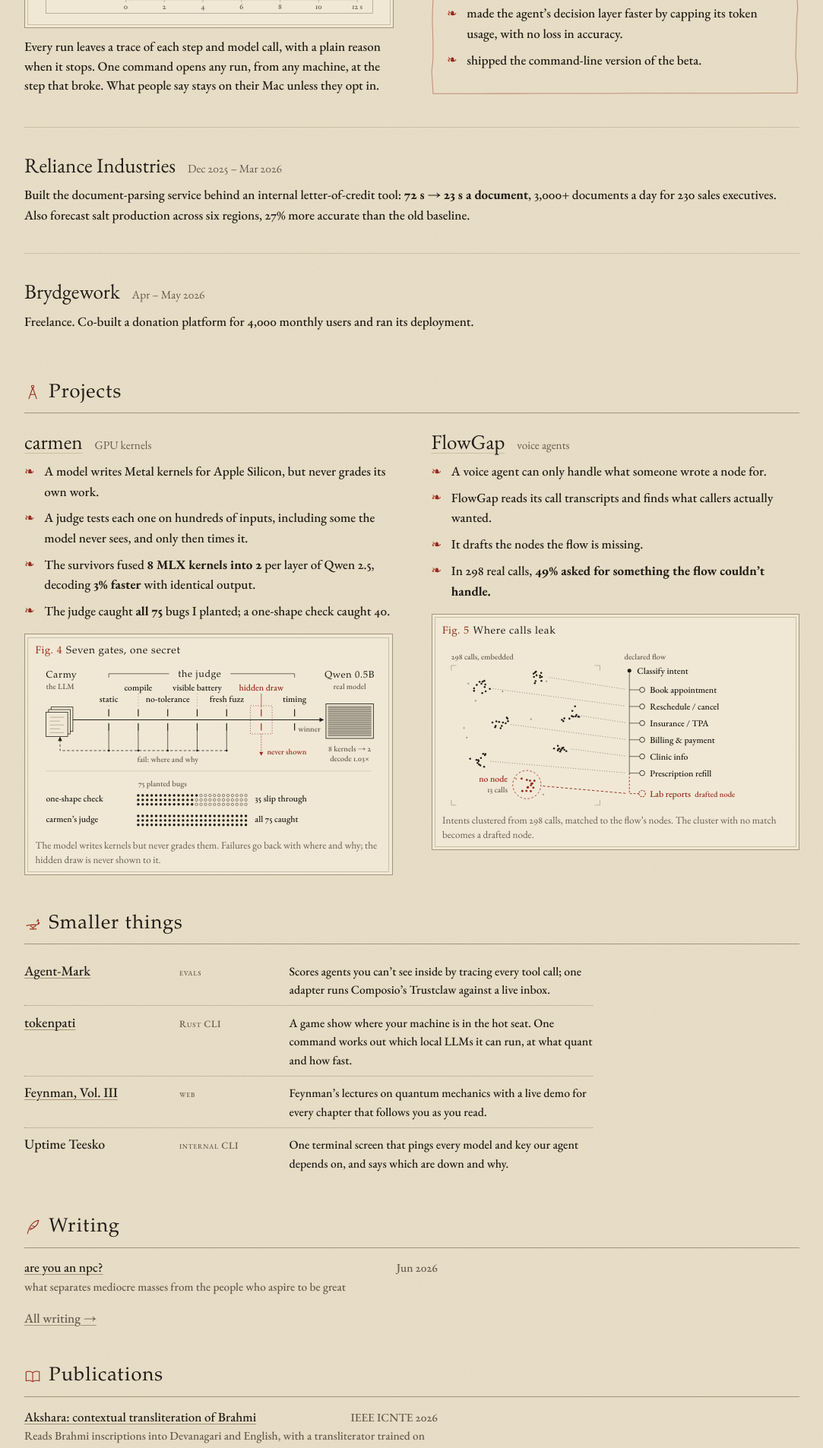
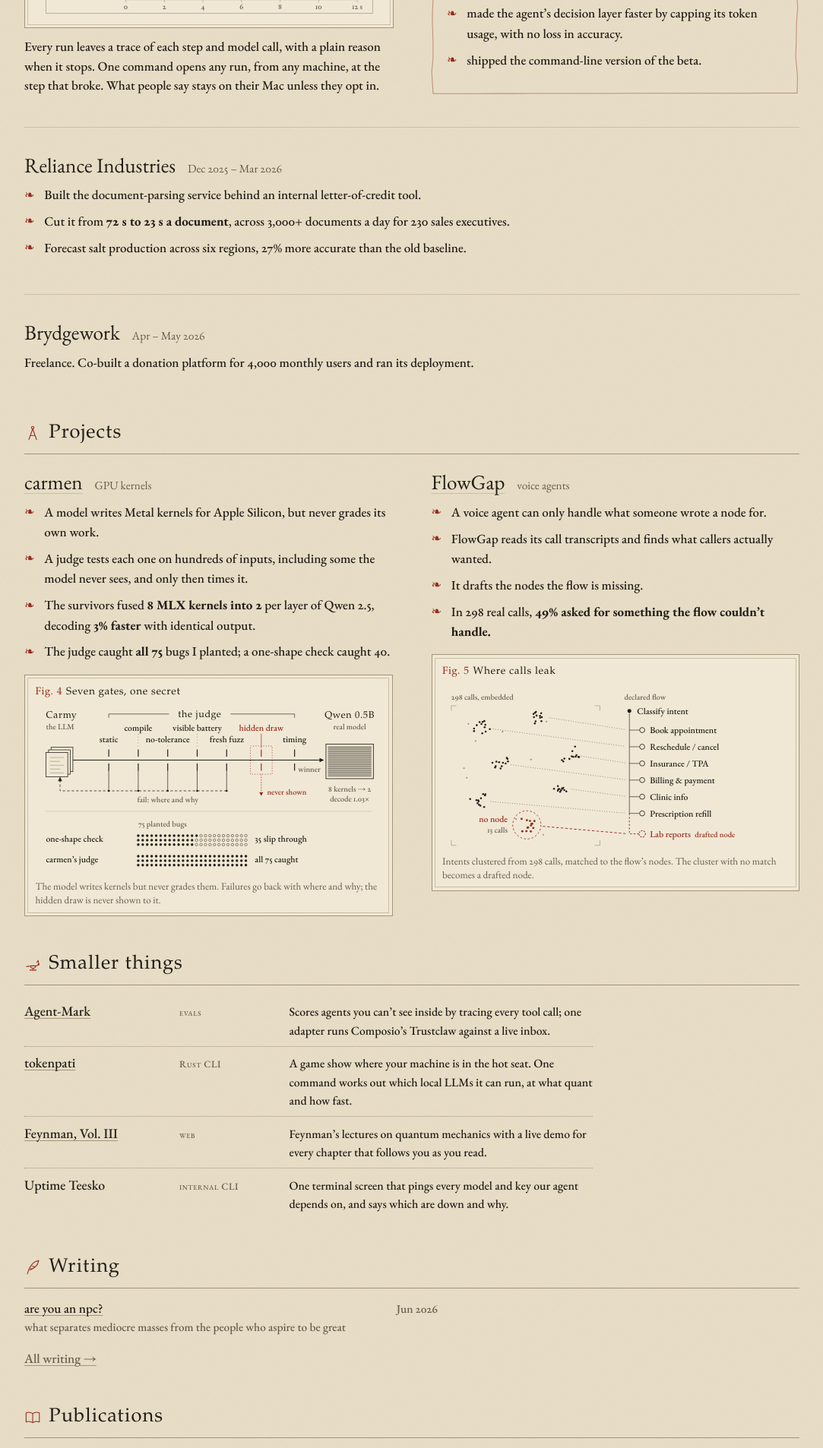
Before and after one commit to utsav1033/utsav1033.github.io, a Jekyll site: the page built from index.html, in a window 1280 px wide. Shown: the part 1326-3232 px from the top of the page at 76% size, without its empty margins (98-1181 px from the left). Built offline with Jekyll 4.4.1, drawn with Linux system fonts in a browser that asks for light colours; some web fonts are replaced.

Commit message:
Reliance as bullet points
Co-Authored-By: Claude Opus 5.5 <noreply@anthropic.com>
Claude-Session: https://claude.ai/code/session_015cVeRoevk6qm372wxHdwQR

```diff
--- a/_data/work.yml
+++ b/_data/work.yml
@@ -43,10 +43,10 @@
 
 - org: Reliance Industries
   when: Dec 2025 – Mar 2026
-  lead: >-
-    Built the document-parsing service behind an internal letter-of-credit tool: **72 s → 23 s
-    a document**, 3,000+ documents a day for 230 sales executives. Also forecast salt
-    production across six regions, 27% more accurate than the old baseline.
+  points:
+    - Built the document-parsing service behind an internal letter-of-credit tool.
+    - "Cut it from **72 s to 23 s a document**, across 3,000+ documents a day for 230 sales executives."
+    - Forecast salt production across six regions, 27% more accurate than the old baseline.
 
 - org: Brydgework
   when: Apr – May 2026
--- a/_includes/entry.html
+++ b/_includes/entry.html
@@ -6,6 +6,7 @@ with points is set as a list on a sheet of old paper. A wide item takes a whole
 <article class="entry">
   <h3 class="entry-head"><span class="org">{% if e.url %}<a href="{{ e.url }}">{{ e.org }}</a>{% else %}{{ e.org }}{% endif %}</span><span class="when">{{ e.when }}</span></h3>
   {% if e.lead %}<div class="lead">{{ e.lead | markdownify }}</div>{% endif %}
+  {% if e.points %}<ul class="ornate job-points">{% for x in e.points %}<li>{{ x | markdownify | remove: '<p>' | remove: '</p>' | strip }}</li>{% endfor %}</ul>{% endif %}
   {% if e.items %}
   <div class="cards">
   {% for it in e.items %}
--- a/assets/css/site.css
+++ b/assets/css/site.css
@@ -63,6 +63,7 @@ section{margin-top:2.6em}
 .when{color:var(--muted);white-space:nowrap;font-size:18px}
 .lead{margin:0 0 .4em}
 .lead p{margin:0}
+.job-points{margin:.2em 0 0}
 
 /* a job's work as cards: heading, figure, paragraph; two to a row */
 .cards{display:grid;grid-template-columns:minmax(0,1fr) minmax(0,1fr);gap:1.6em 2.8em;margin:1em 0 .6em}
```
